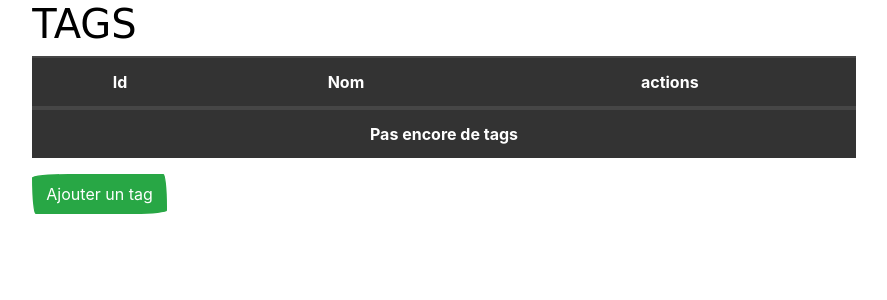
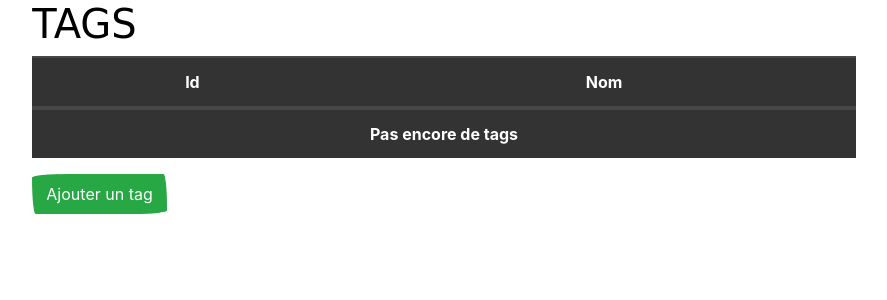
Before and after one commit to Rom10811/Cinema-projet, a Symfony app: template templates/tags/index.html.twig in a window 1280 px wide. Shown: the part 60-360 px from the top of the page, without its empty margins (196-1083 px from the left). Run offline with Twig, Linux system fonts and the light colour scheme; the template is opened without the code that fills it, so the values that code supplies are empty; some libraries are stand-ins or nearby versions; some web fonts are replaced.

Commit message:
Correction bug tags #2

```diff
--- a/templates/tags/index.html.twig
+++ b/templates/tags/index.html.twig
@@ -11,7 +11,6 @@
                 <tr>
                     <th>Id</th>
                     <th>Nom</th>
-                    <th>actions</th>
                 </tr>
             </thead>
             <tbody>
```
